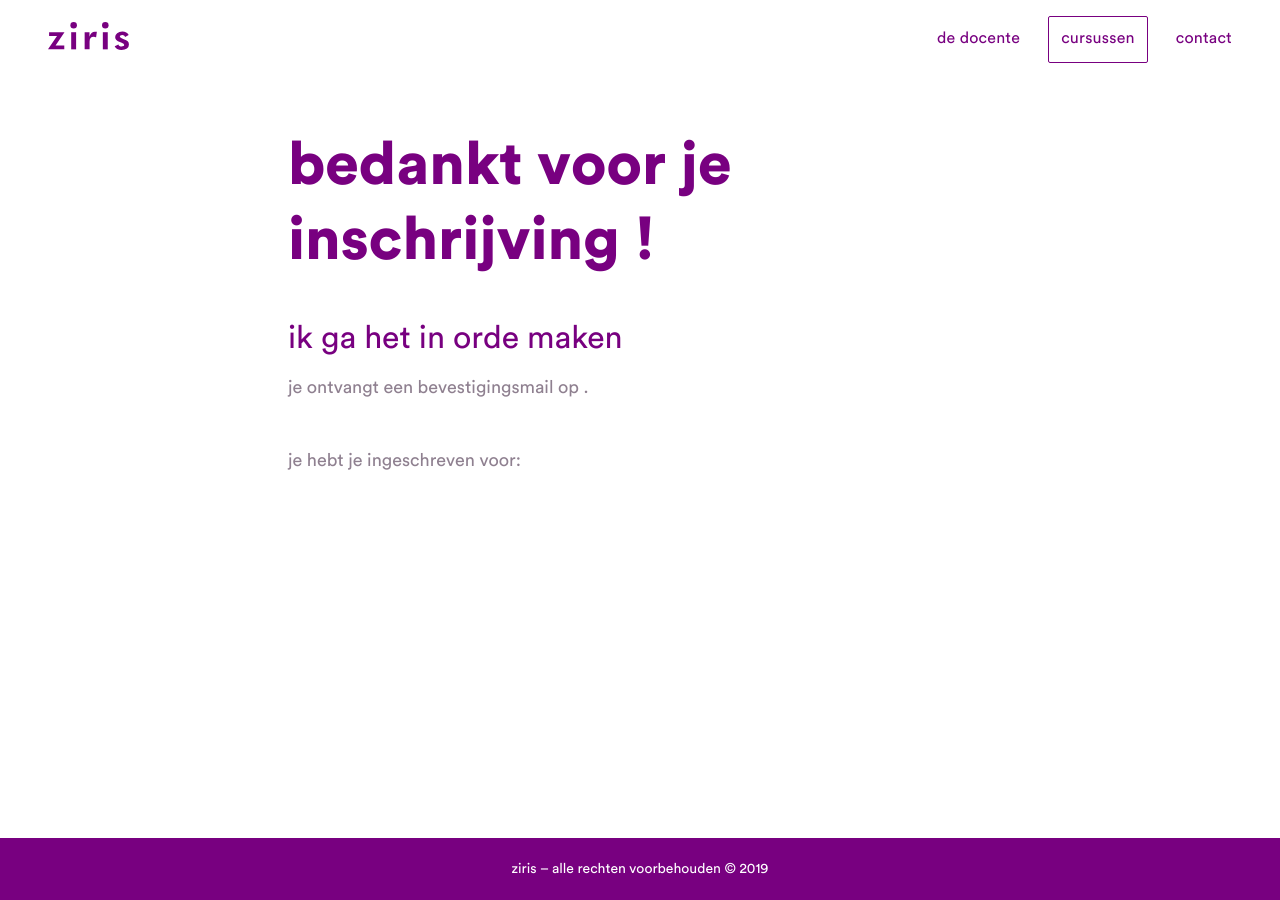
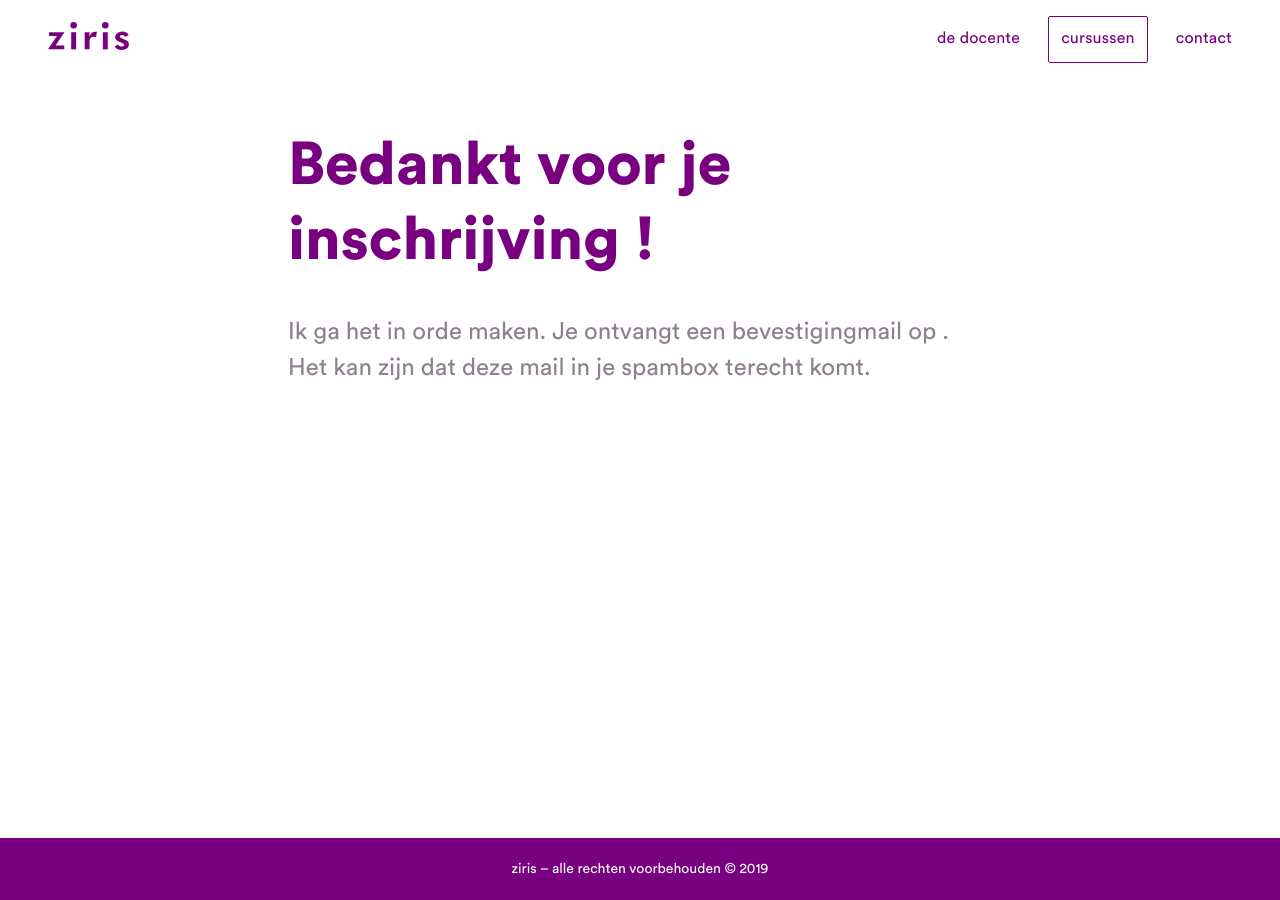
Before and after one commit to tdenheld/ziris, a Jekyll site: the page built from bedankt.html, in a window 1280 px wide. Built offline with Jekyll 4.4.1, drawn with Linux system fonts in a browser that asks for light colours.

Commit message:
edit thanks page

```diff
--- a/bedankt.html
+++ b/bedankt.html
@@ -8,14 +8,9 @@ title: bedankt voor je inschrijving | ziris
     <div class="container container--s">
         <header class="thanks__header">
             <h1 class="thanks__title">
-                bedankt voor je inschrijving <span class="js-get-data" id="firstname"></span>!
+                Bedankt voor je inschrijving <span class="js-get-data" id="firstname"></span>!
             </h1>
         </header>
-        <h2 class="f32 mb-2">ik ga het in orde maken</h2>
-        <p class="f18 f-grey-4 mb-8">
-            je ontvangt een bevestigingsmail op <span class="js-get-data f-brand fw-900" id="email"></span>.
-        </p>
-        <p class="thanks__label">je hebt je ingeschreven voor:</p>
-        <p class="thanks__course-title js-get-data" id="course-title">cursus</p>
+        <p class="f20 f24-sm f-grey-4">Ik ga het in orde maken. Je ontvangt een bevestigingmail op <span class="f-brand fw-900 js-get-data" id="email"></span>. Het kan zijn dat deze mail in je spambox terecht komt.</p>
     </div>
 </section>
```
Also changed, not shown: 1 other file.
